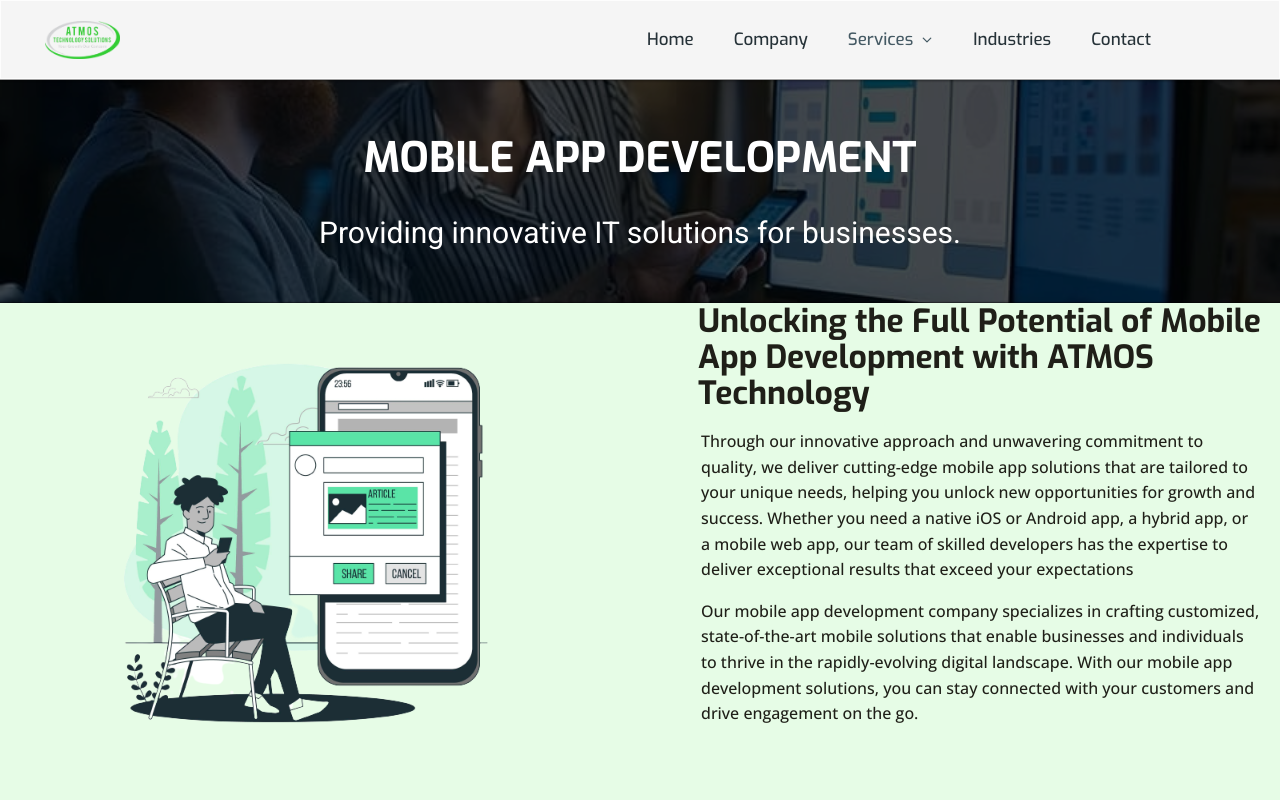
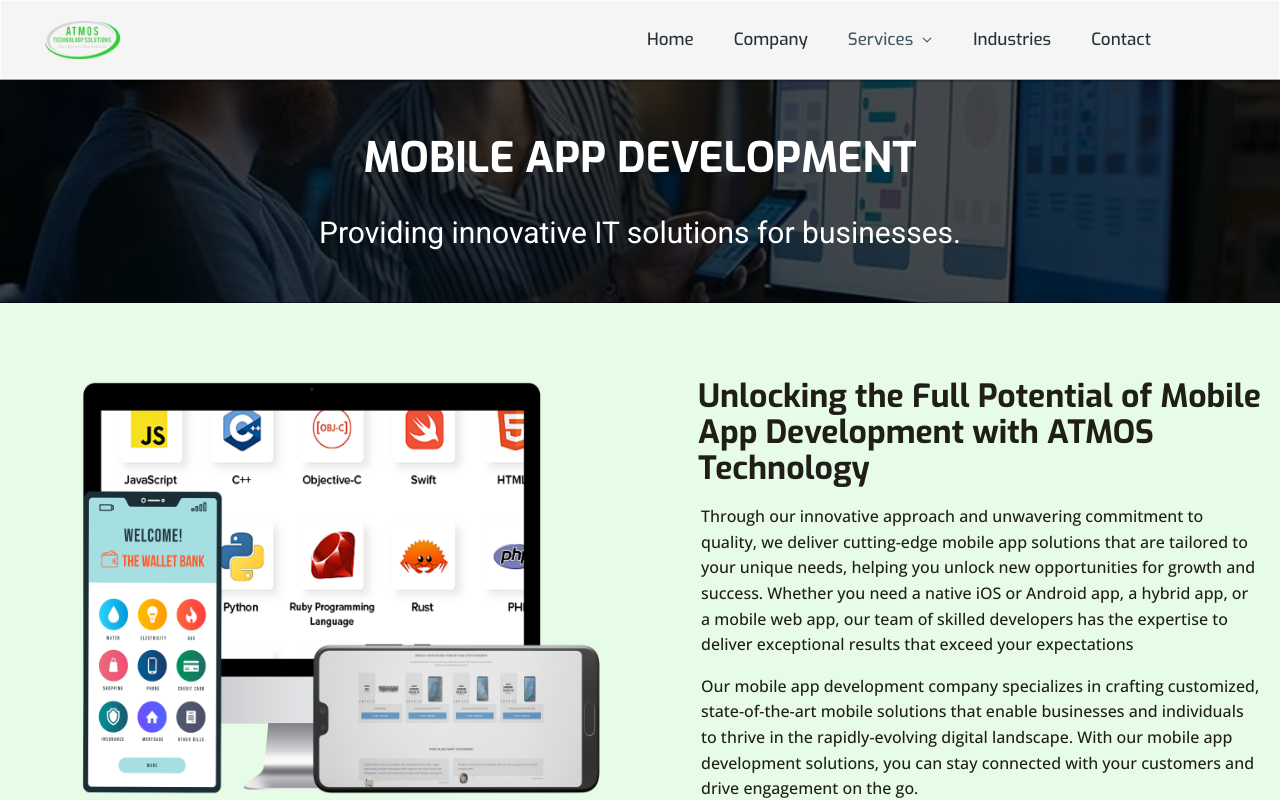
Before and after one commit to Michael-Builds/Atmostech-Solutions, a React (Create React App) app: page /mobile in a window 1280 px wide. Shown: the top 800 px of the page. Built offline with nearby package versions, Linux system fonts and the light colour scheme.

Commit message:
Tuesday's first push

```diff
--- a/src/components/Mobile/Main.jsx
+++ b/src/components/Mobile/Main.jsx
@@ -1,5 +1,5 @@
 import React from "react";
-import background from "./background.png";
+import Image from './Mobile.png';
 import "../../index.css";
 import "../../main.css";
 import {
@@ -23,9 +23,9 @@ const Main = () => {
                 <div id='mobile' className="grid grid-cols-1 gap-8 md:grid-cols-2  ">
                     <div className="flex justify-center">
                         <img
-                            src={background}
+                            id='mobile-image'
+                            src={Image}
                             alt="ATMOS-PIC"
-                            className="main-image "
                         />
                     </div>
                     <div className="flex flex-col justify-center mb-10 main-content">
--- a/src/main.css
+++ b/src/main.css
@@ -340,7 +340,21 @@
   margin-bottom: 50px;
 }
 
-
+/* Mobile Section */
+#mobile-image{
+  height: 450px;
+  width: 700px;
+  margin-top: 60px;
+  margin-bottom: 50px;
+}
+
+#mobile-main-head{
+  margin-top: 70px;
+}
+
+#mob{
+
+}
 
 /* Software Section */
 #software-image {
@@ -353,6 +367,7 @@
 #software-main-head{
   margin-top: 80px;
 }
+
 #soft{
   font-family: "Open sans", sans-serif;
   line-height: 1.5;
```
Also changed, not shown: src/components/Mobile/Mobile.png (added).
